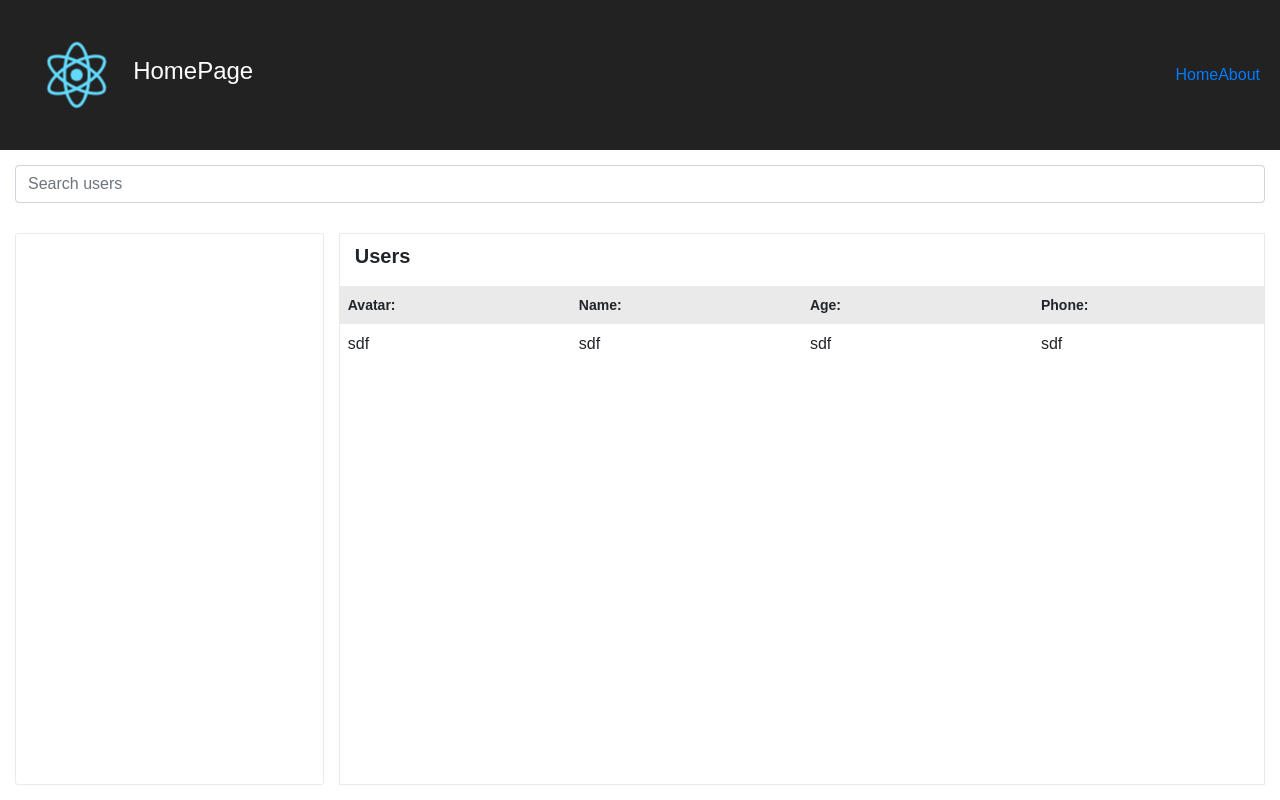
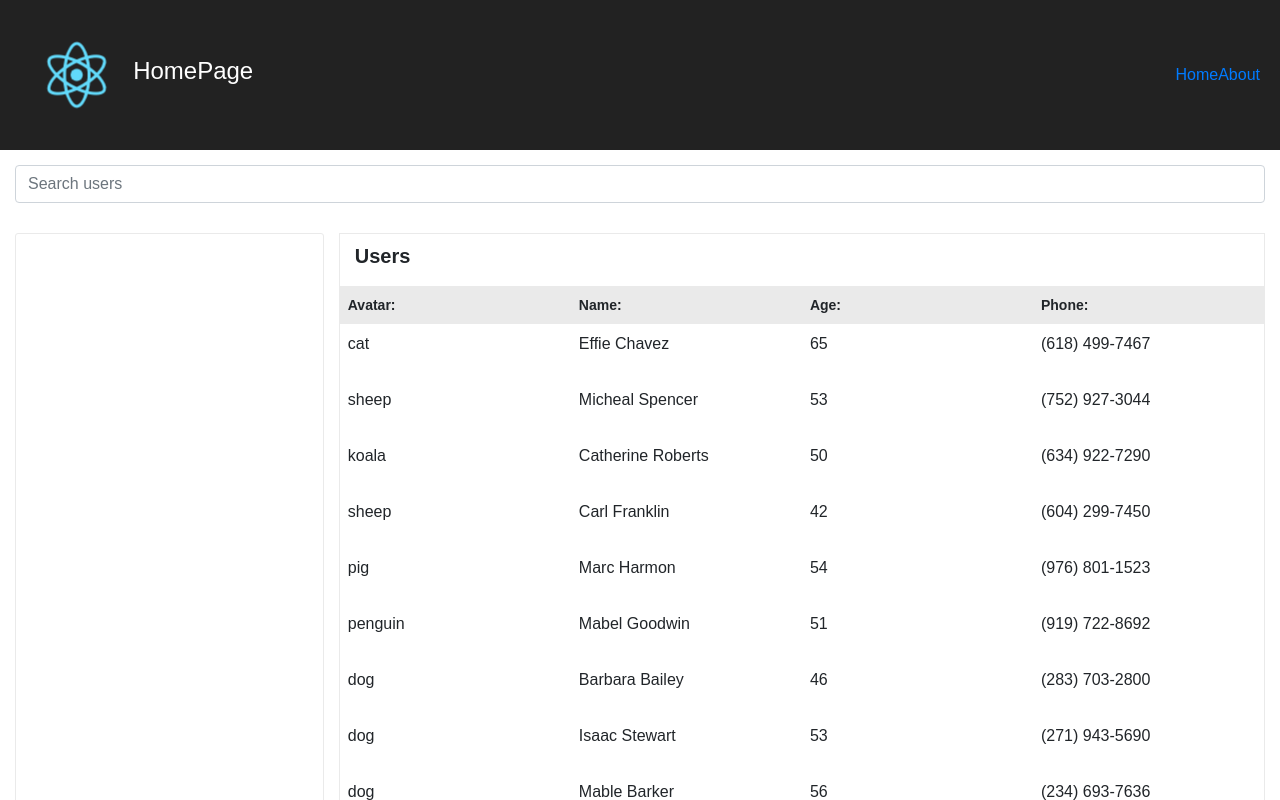
Before and after one commit to skoval-a/test-react-app, a React (Create React App) app: page / in a window 1280 px wide. Shown: the top 800 px of the page. Built offline with nearby package versions, Linux system fonts and the light colour scheme.

Commit message:
add Active USEr

```diff
--- /dev/null
+++ b/src/components/ActiveUser/index.js
@@ -0,0 +1,15 @@
+import React from 'react';
+
+export default  (props) => {
+  const user = props.activeUser;
+  return (
+    <div className="activeUser">
+      <div>
+        {user.name}
+      </div>
+      <div>
+
+      </div>
+    </div>
+  );
+}
--- a/src/components/ItemUser/index.js
+++ b/src/components/ItemUser/index.js
@@ -1,19 +1,22 @@
 import React from 'react';
 
 export default (props) => {
+
   return (
-    <div className='itemUser'>
+    <div className='itemUser' onClick={() => props.updateApp({
+      activeUser: props.id,
+    })}>
       <div className="itemUser__image">
-        sdf
+        {props.image}
       </div>
       <div>
-        <p>sdf</p>
+        <p>{props.name}</p>
       </div>
       <div>
-        <p>sdf</p>
+        <p>{props.age}</p>
       </div>
       <div>
-        <p>sdf</p>
+        <p>{props.phone}</p>
       </div>
     </div>
   );
--- a/src/components/UsersList/index.js
+++ b/src/components/UsersList/index.js
@@ -1,6 +1,9 @@
 import React from 'react';
 import ItemUser from '../../components/ItemUser';
-export default () => {
+export default (props) => {
+  const  {
+    data,
+  } = props;
   return (
     <div className='usersList'>
       <div className="usersList__head">
@@ -17,9 +20,15 @@ export default () => {
           <p>Phone:</p>
         </div>
       </div>
-      <ItemUser
-
-      />
+      {
+        data && data.length > 0 &&
+        data.map((item, index) =>
+        <ItemUser
+          key={index}
+          updateApp={props.updateApp}
+          {...item}
+        />)
+      }
     </div>
   );
 }
--- a/src/components/index.js
+++ b/src/components/index.js
@@ -1,9 +1,11 @@
 import Dropdown from '../components/Dropdown/index';
 import Header from '../components/Header/index';
 import UsersList from '../components/UsersList/index';
+import ActiveUser from '../components/ActiveUser/index';
 
 export {
   Dropdown,
   UsersList,
   Header,
+  ActiveUser,
 };
--- a/src/containers/HomePage/index.js
+++ b/src/containers/HomePage/index.js
@@ -1,7 +1,7 @@
 import React, { Component } from 'react';
 
 import {
-  Header,
+  ActiveUser,
   UsersList,
 } from '../../components';
 
@@ -13,6 +13,7 @@ class HomePage extends Component {
     super(props);
     this.state = {
       data: null,
+      activeUser: 0,
     };
   }
   handleClickHeader = (item, index) => {
@@ -21,11 +22,26 @@ class HomePage extends Component {
 
   componentWillMount() {
     fetch(url)
-      .then(response => console.log(response.json()))
+      .then(response => response.json())
+      .then(data => {
+        this.setState({
+          data: data,
+        })
+      })
+
   }
 
   updateApp(config) {
-
+    const users = this.state.data;
+    this.setState(config);
+    users.length > 0 &&
+      users.map(item => {
+        if(item.id === config.activeUser) {
+          this.setState({
+            activeUser: item,
+          })
+        }
+      })
   }
 
   render() {
@@ -36,14 +52,17 @@ class HomePage extends Component {
         </div>
         <div className="home__content">
           <div className="home__sidebar">
-
+            <ActiveUser
+              activeUser={this.state.activeUser}
+            />
           </div>
           <div className="home__wrapUsers">
             <div className="usersHeader">
               <h2 className='usersHeader__title'>Users</h2>
             </div>
             <UsersList
-
+              data={this.state.data}
+              updateApp={this.updateApp.bind(this)}
             />
           </div>
         </div>
```
